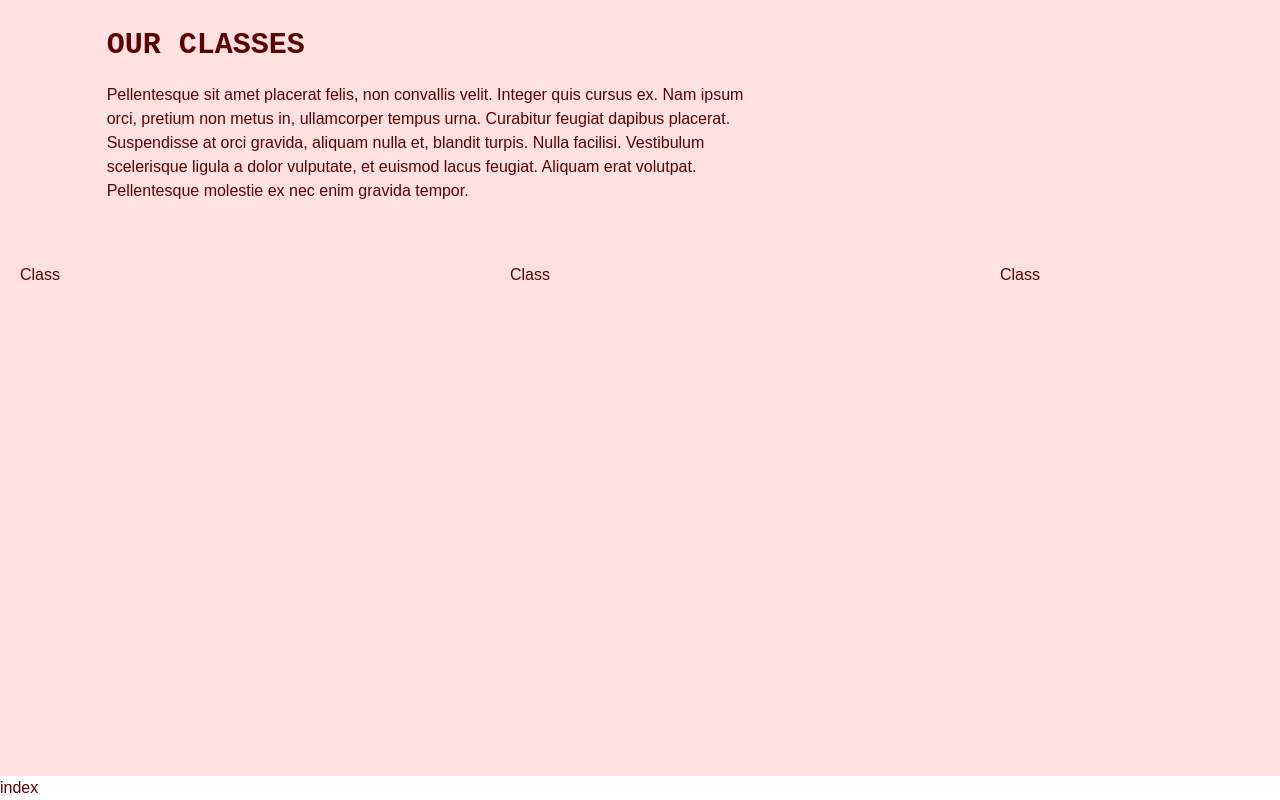
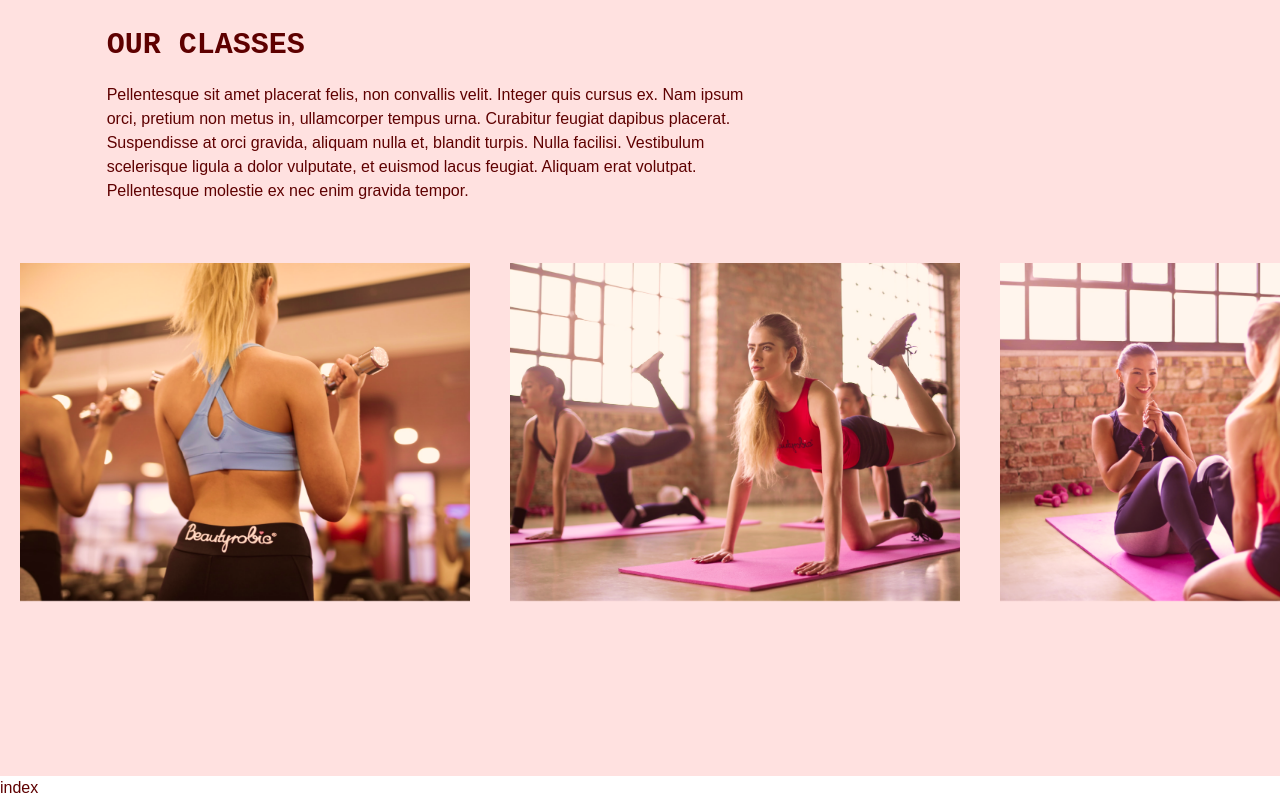
Before and after one commit to Danny-Kyle/gym-typescript-app, a React (Vite) app: page / in a window 1280 px wide. Shown: the part 2714-3514 px from the top of the page. Built offline with nearby package versions, Linux system fonts and the light colour scheme.

Commit message:
our classes section

```diff
--- a/src/scenes/OurClasses/Class.tsx
+++ b/src/scenes/OurClasses/Class.tsx
@@ -8,9 +8,18 @@ type Props = {
     item:  ClassType
 }
 
+const overlayStyle = `p-5 absolute z-30 flex h-[380px] w-[450px] flex-col items-center justify-center whitespace-normal bg-primary-500 text-center text-white opacity-0 transition duration-500 hover:opacity-90`
+
+
 const Class = ({item, name, description, image}: Props) => {
   return (
-    <li className='relative mx-5 inline-block h-[380px] w-[450px]'>Class</li>
+    <li className='relative mx-5 inline-block h-[380px] w-[450px]'>
+        <div className={overlayStyle}>
+            <p className='text-2xl font-semibold'>{item.name}</p>
+            <p className='mt-5'>{item.description}</p>
+        </div>
+        <img src={item.image} alt={item.name}/>
+    </li>
   )
 }
 
```
